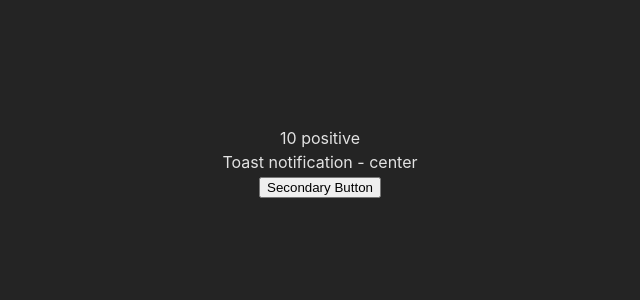
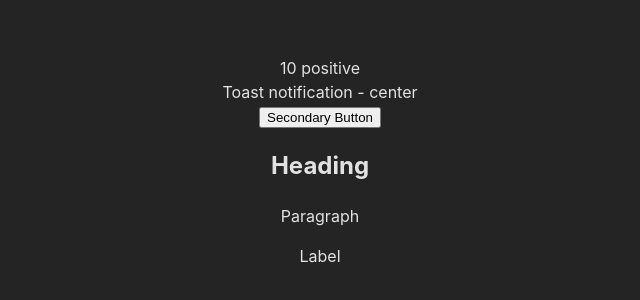
Before and after one commit to Masterprecie/learn-typescript, a React (Vite) app: page / in a window 1280 px wide. Shown: the part 238-538 px from the top of the page, without its empty margins (320-960 px from the left). Built offline with nearby package versions, Linux system fonts and the light colour scheme.

Commit message:
ts-polymorphic and conclusion

```diff
--- a/src/App.tsx
+++ b/src/App.tsx
@@ -1,6 +1,7 @@
 
 import './App.css'
 import { CustomButton } from './components/html/Button'
+import Text from './components/polymorphic/Text'
 //import Lists from './components/generic/Lists'
 import RandomNumber from './components/restriction/RandomNumber'
 import Toast from './components/templateLiterals/Toast'
@@ -121,7 +122,9 @@
       <RandomNumber value={10} isPositive />
       <Toast position='center' />
       <CustomButton variant='primary' onClick={() => console.log('click')}>Secondary Button</CustomButton>
-
+      <Text as='h2' size='lg'>Heading</Text>
+      <Text as='p' size='md'>Paragraph</Text>
+      <Text as='label' htmlFor='someId' size='sm' color='secondary'>Label</Text>
     </>
   )
 }
--- /dev/null
+++ b/src/components/polymorphic/Text.tsx
@@ -0,0 +1,19 @@
+
+type TextOwnProp<E extends React.ElementType> = {
+	size?: 'sm' | 'md' | 'lg'
+	color?: 'primary' | 'secondary'
+	children?: React.ReactNode
+	as?: E
+}
+
+type TextProp<E extends React.ElementType> = TextOwnProp<E> &
+	Omit<React.ComponentProps<E>, keyof TextOwnProp<E>>
+
+const Text = <E extends React.ElementType = 'div'>({ size, color, children, as }: TextProp<E>) => {
+	const Component = as || 'div'
+	return (
+		<Component className={`class-with${size}-${color}`} >{children}</Component >
+	)
+}
+
+export default Text
```
Also changed, not shown: src/components/README.md (added).
